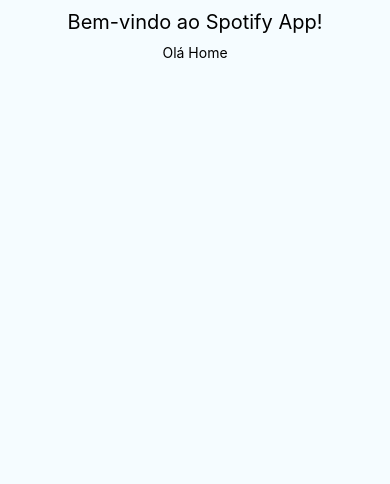
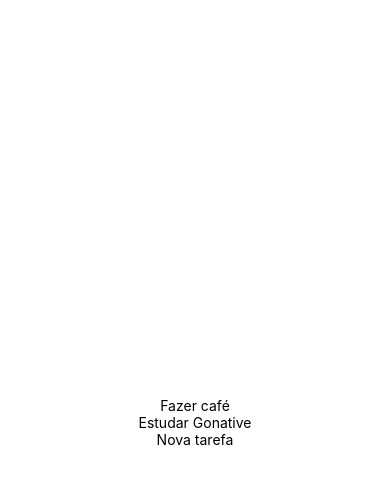
Before and after one commit to danielmachado1980/Spotify, a React Native app: screen / in a window 390 px wide. Shown: the top 484 px of the page. Built offline with nearby package versions, Linux system fonts and the light colour scheme.

Commit message:
Config. Store e reducers.

```diff
--- a/App.js
+++ b/App.js
@@ -7,34 +7,18 @@
  */
 
 import React from 'react';
-import { StyleSheet, Text, View } from 'react-native';
+import { Provider } from 'react-redux';
 
 import './src/config/ReactotronConfig';
 import './src/config/DevToolsConfig';
+import store from './src/store';
 
-import Home from '~/pages';
-
-const bgColor = '#F5FCFF';
-
-const styles = StyleSheet.create({
-  container: {
-    flex: 1,
-    justifyContent: 'center',
-    alignItems: 'center',
-    backgroundColor: bgColor,
-  },
-  welcome: {
-    fontSize: 20,
-    textAlign: 'center',
-    margin: 10,
-  },
-});
+import TodoList from '~/pages/TodoList';
 
 const App = () => (
-  <View style={styles.container}>
-    <Text style={styles.welcome}>Bem-vindo ao Spotify App!</Text>
-    <Home />
-  </View>
+  <Provider store={store}>
+    <TodoList />
+  </Provider>
 );
 
 export default App;
--- a/src/config/ReactotronConfig.js
+++ b/src/config/ReactotronConfig.js
@@ -1,7 +1,6 @@
 import Reactotron from 'reactotron-react-native';
 
-const tron = Reactotron
-  .configure()
+const tron = Reactotron.configure()
   .useReactNative()
   .connect();
 
--- /dev/null
+++ b/src/pages/TodoList.js
@@ -0,0 +1,25 @@
+import React from 'react';
+
+import { View, Text, StyleSheet } from 'react-native';
+import { connect } from 'react-redux';
+
+const styles = StyleSheet.create({
+  container: {
+    flex: 1,
+    justifyContent: 'center',
+    alignItems: 'center',
+  },
+});
+
+const TodoList = ({ todos }) => (
+  <View style={styles.container}>
+    {todos.map(todo => (
+      <Text>{todo}</Text>
+    ))}
+  </View>
+);
+
+const mapStateToProps = state => ({
+  todos: state.todos,
+});
+export default connect(mapStateToProps)(TodoList);
--- a/src/store/index.js
+++ b/src/store/index.js
@@ -1,5 +1,7 @@
 import { createStore } from 'redux';
 
-const store = createStore(() => {});
+import reducers from './reducers';
+
+const store = createStore(reducers);
 
 export default store;
--- /dev/null
+++ b/src/store/reducers/index.js
@@ -0,0 +1,7 @@
+import { combineReducers } from 'redux';
+
+import todos from './todos';
+
+export default combineReducers({
+  todos,
+});
--- /dev/null
+++ b/src/store/reducers/todos.js
@@ -0,0 +1,10 @@
+const initialState = ['Fazer café', 'Estudar Gonative', 'Nova tarefa'];
+
+export default function todos(state = initialState, action) {
+  switch (action.type) {
+    case 'ADD_TODO':
+      return [...state, action.text];
+    default:
+      return state;
+  }
+}
```
Also changed, not shown: src/store/actions/todos.js (added).
